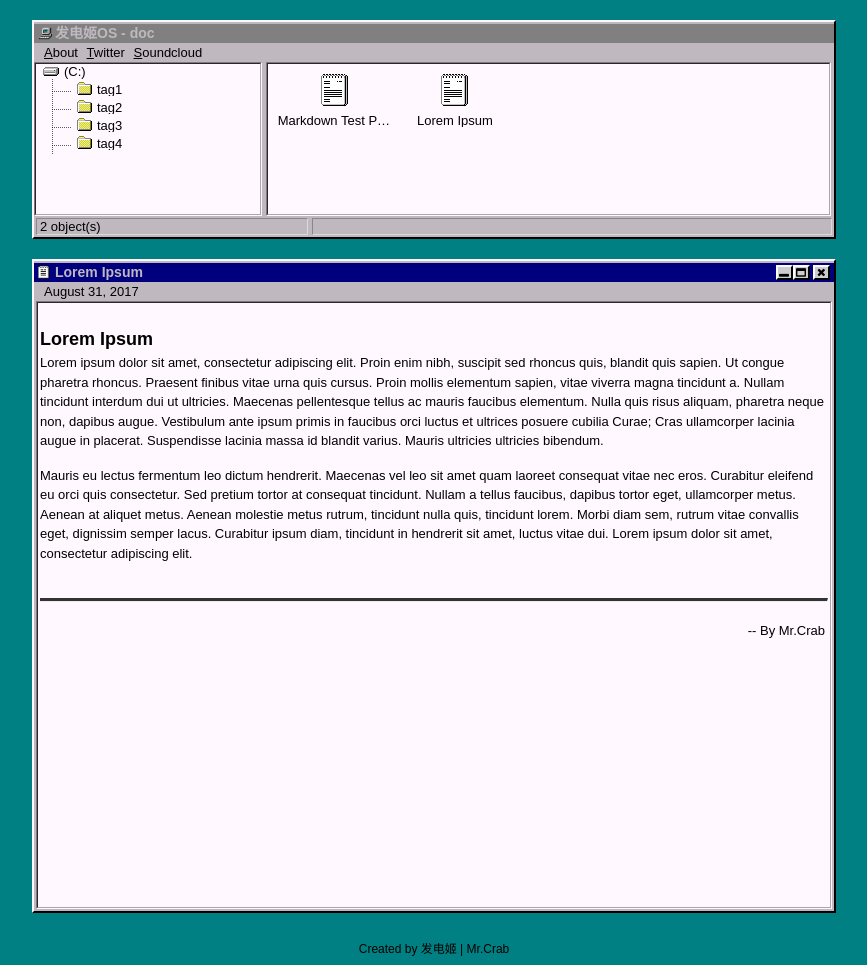
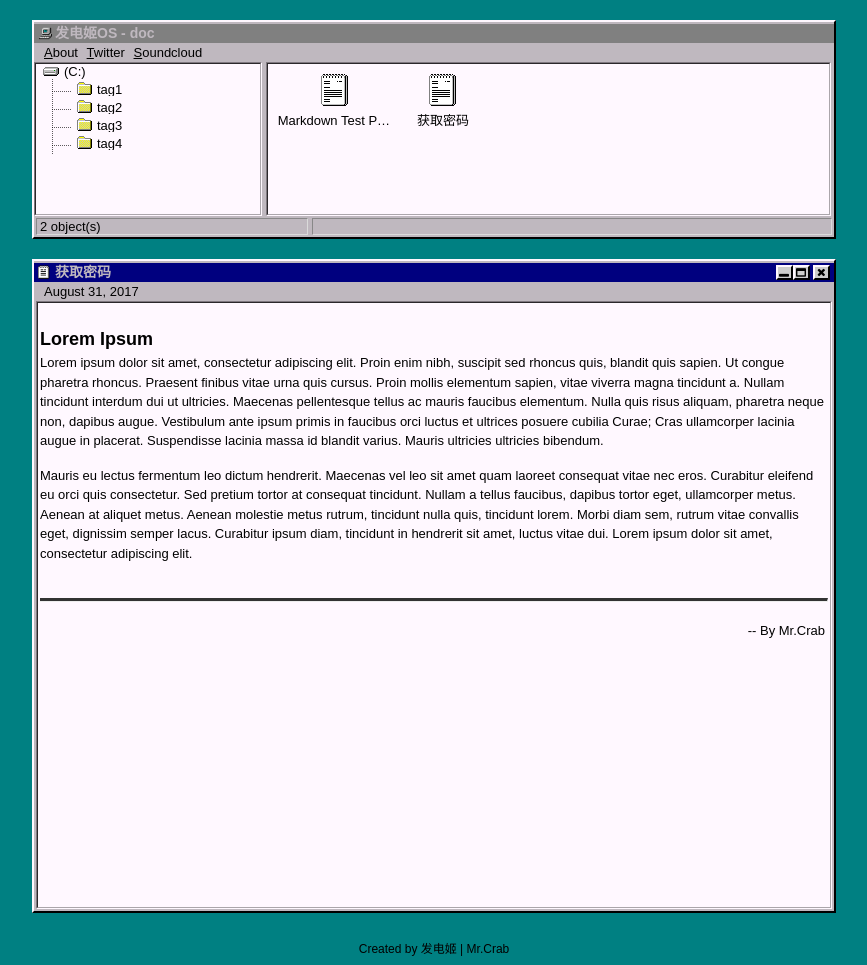
Before and after one commit to OpenseaAirdrop/fadianji, a Jekyll site: the page built from _posts/2017-08-31-lorem-ipsum.md, in a window 1280 px wide. Shown: the whole page, without its empty margins (206-1073 px from the left). Built offline with Jekyll 4.4.1, drawn with Linux system fonts in a browser that asks for light colours.

Commit message:
Update 2017-08-31-lorem-ipsum.md

```diff
--- a/_posts/2017-08-31-lorem-ipsum.md
+++ b/_posts/2017-08-31-lorem-ipsum.md
@@ -1,6 +1,6 @@
 ---
 layout: default
-title: "Lorem Ipsum"
+title: "获取密码"
 tags: tag1 tag2 tag3 tag4
 ---
 
```
